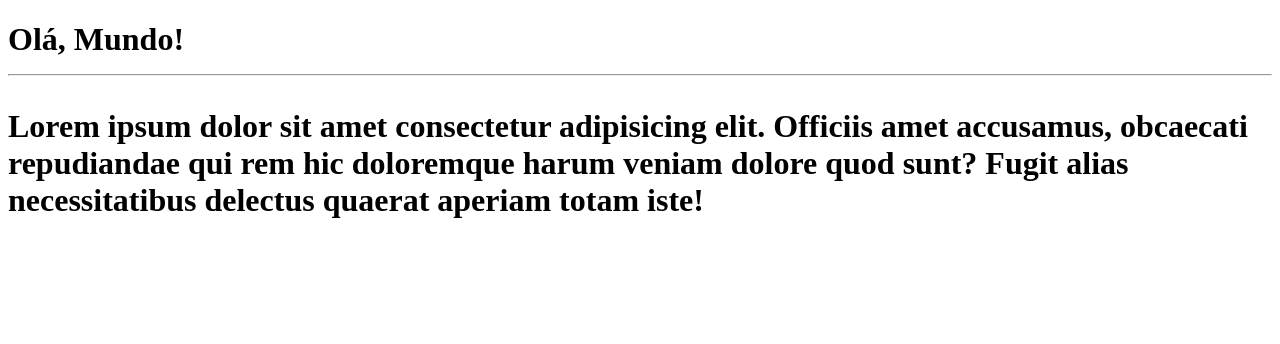
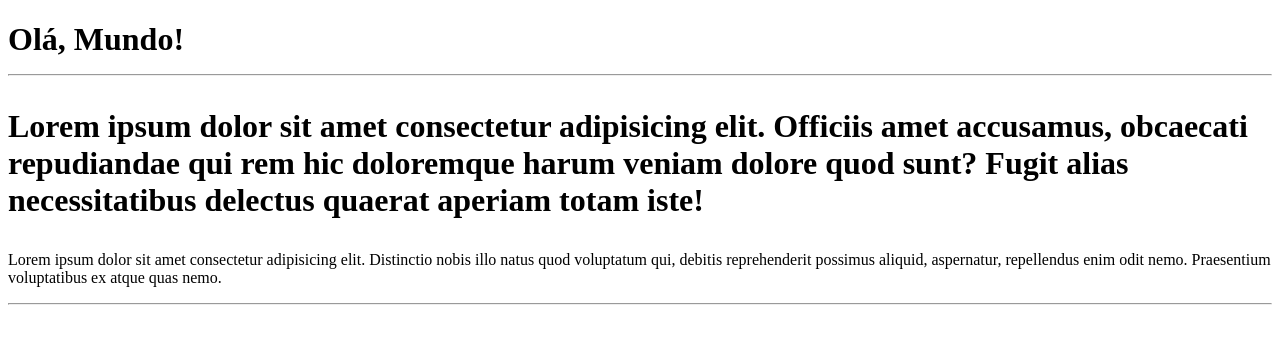
Before and after one commit to JhonataDantas/Ola-Mundo, a plain HTML site: page site-exemplo/index.html in a window 1280 px wide. Drawn offline with Linux system fonts and the light colour scheme.

Commit message:
Adicionei outro paragrafo

```diff
--- a/site-exemplo/index.html
+++ b/site-exemplo/index.html
@@ -11,5 +11,9 @@
         <hr>
         <p>Lorem ipsum dolor sit amet consectetur adipisicing elit. Officiis amet accusamus, obcaecati repudiandae qui rem hic doloremque harum veniam dolore quod sunt? Fugit alias necessitatibus delectus quaerat aperiam totam iste!</p>
     </h1>
+    <p>Lorem ipsum dolor sit amet consectetur adipisicing elit. Distinctio nobis illo natus quod voluptatum qui, debitis reprehenderit possimus aliquid, aspernatur, repellendus enim odit nemo. Praesentium voluptatibus ex atque quas nemo.
+        <hr>
+    </p>
+
 </body>
 </html>
```
